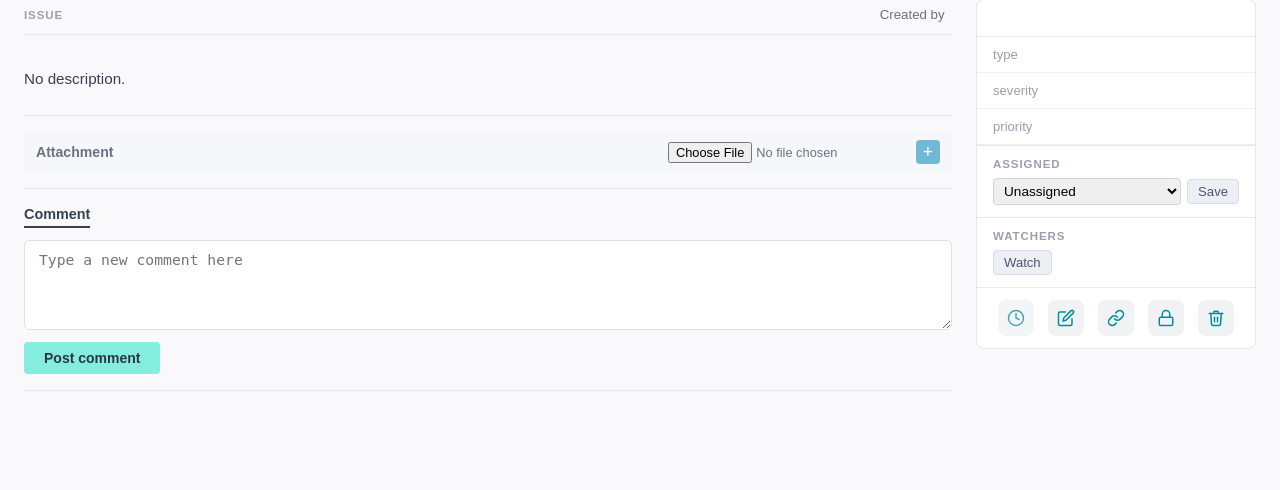
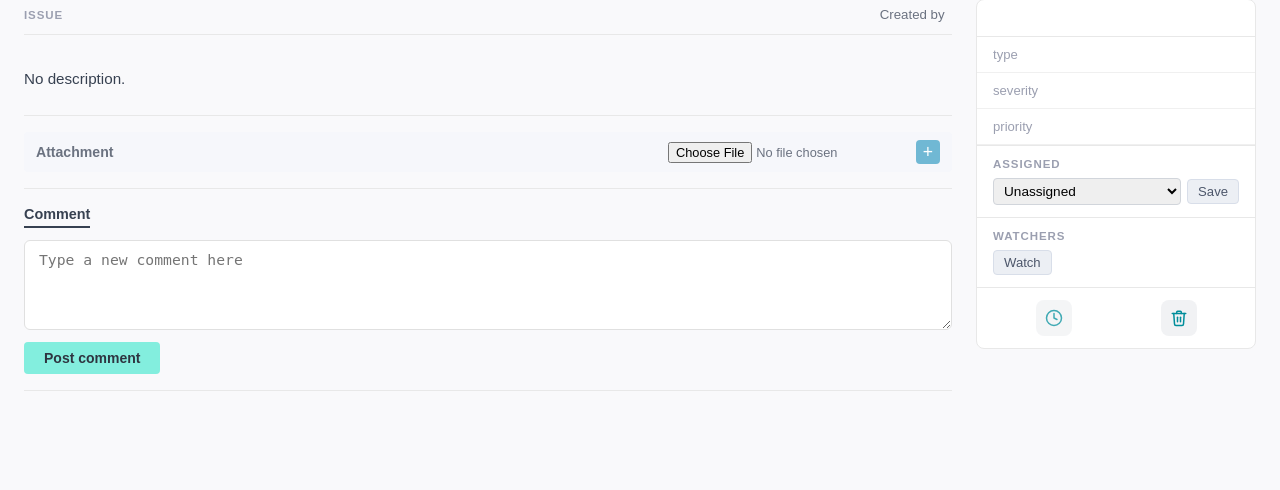
Before and after one commit to AmaraX7/Taiga-Clone-ASW, a Django app: template templates/issues/detail.html in a window 1280 px wide. Shown: the part 128-618 px from the top of the page. Run offline with Django 5.2, Linux system fonts and the light colour scheme; the template is opened without the code that fills it: values that come from a table or form of the project are taken from there, others are empty.

Commit message:
editar i esborrar issue + eliminar deadline

```diff
--- a/templates/issues/detail.html
+++ b/templates/issues/detail.html
@@ -239,30 +239,6 @@
                 </div>
             </div>
 
-
-            <span class="sidebar-icon-btn" title="Edit">
-                <svg xmlns="http://www.w3.org/2000/svg" width="18" height="18" viewBox="0 0 24 24" fill="none"
-                    stroke="currentColor" stroke-width="2" stroke-linecap="round" stroke-linejoin="round">
-                    <path d="M11 4H4a2 2 0 0 0-2 2v14a2 2 0 0 0 2 2h14a2 2 0 0 0 2-2v-7" />
-                    <path d="M18.5 2.5a2.121 2.121 0 0 1 3 3L12 15l-4 1 1-4 9.5-9.5z" />
-                </svg>
-            </span>
-            <span class="sidebar-icon-btn" title="Link">
-                <svg xmlns="http://www.w3.org/2000/svg" width="18" height="18" viewBox="0 0 24 24" fill="none"
-                    stroke="currentColor" stroke-width="2" stroke-linecap="round" stroke-linejoin="round">
-                    <path d="M10 13a5 5 0 0 0 7.54.54l3-3a5 5 0 0 0-7.07-7.07l-1.72 1.71" />
-                    <path d="M14 11a5 5 0 0 0-7.54-.54l-3 3a5 5 0 0 0 7.07 7.07l1.71-1.71" />
-                </svg>
-            </span>
-            <span class="sidebar-icon-btn" title="Block">
-                <svg xmlns="http://www.w3.org/2000/svg" width="18" height="18" viewBox="0 0 24 24" fill="none"
-                    stroke="currentColor" stroke-width="2" stroke-linecap="round" stroke-linejoin="round">
-                    <rect x="3" y="11" width="18" height="11" rx="2" ry="2" />
-                    <path d="M7 11V7a5 5 0 0 1 10 0v4" />
-                </svg>
-            </span>
-
-            <!-- Delete: icona papelera grisa que enllaça a la pàgina de confirmació -->
             <a href="{% url 'issue_delete' issue.pk %}" class="sidebar-icon-btn" title="Delete issue">
                 <svg xmlns="http://www.w3.org/2000/svg" width="18" height="18" viewBox="0 0 24 24" fill="none"
                     stroke="currentColor" stroke-width="2" stroke-linecap="round" stroke-linejoin="round">
```
